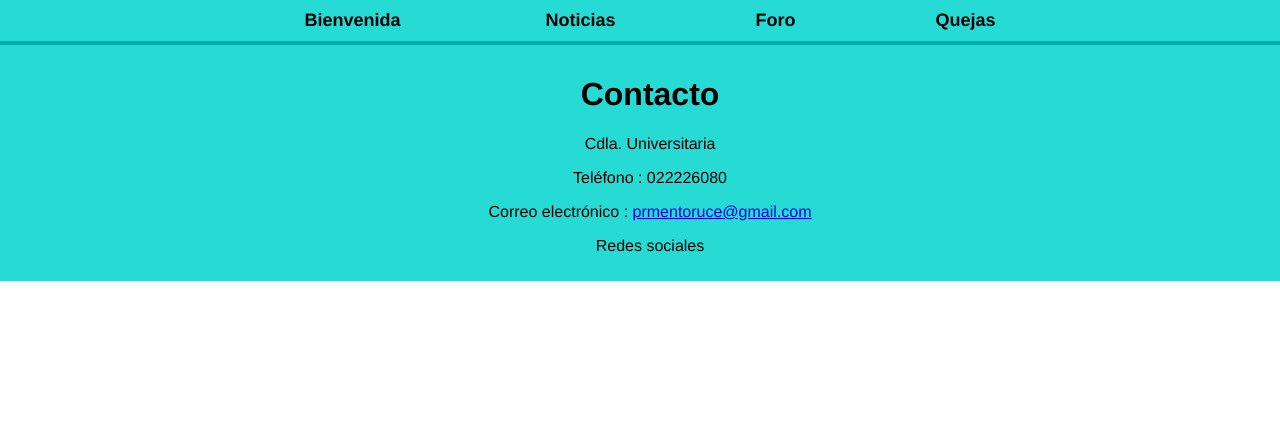
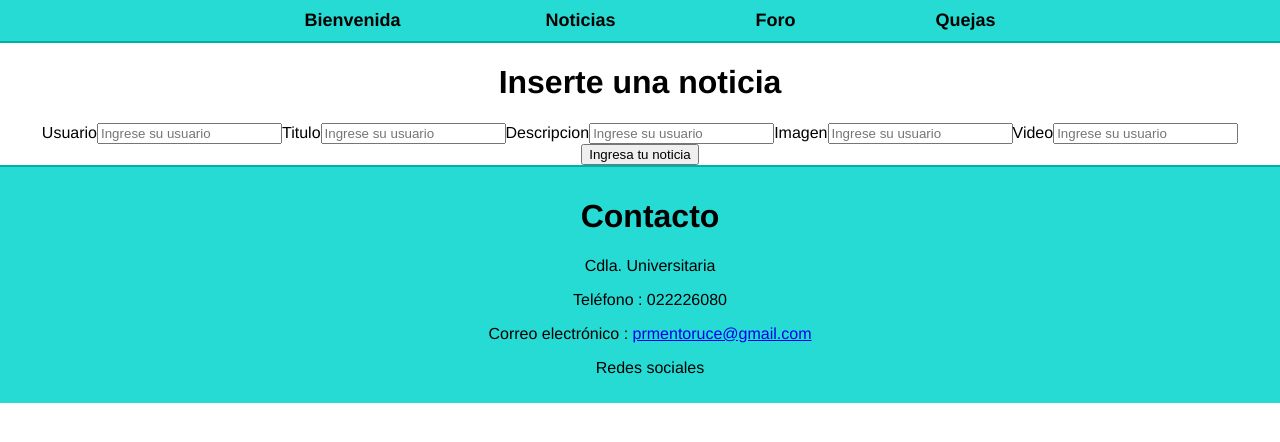
Before and after one commit to XaviX598/proyecto_grupo_3, a Vue app: page /#/ingresarNoticias in a window 1280 px wide. Shown: the top 442 px of the page. Built offline with nearby package versions, Linux system fonts and the light colour scheme.

Commit message:
Noticias

```diff
--- /dev/null
+++ b/src/modules/publicaciones/helpers/noticiasCliente.js
@@ -0,0 +1,20 @@
+import axios from "axios";
+
+export const ingresarNoticiasFachada = (bodyNoticia) =>{
+    ingresarNoticias(bodyNoticia)
+}
+export const buscarTodosFachada =async () =>{
+   return  await buscarTodos()
+}
+
+
+
+const ingresarNoticias = (bodyNoticia) =>{
+    axios.post(`http://localhost:8081/API/V1.0/Facultad/noticias`, bodyNoticia).then(r => r.data);
+    console.log('Se ha insertado una noticia')
+}
+
+const buscarTodos=async ()=>{
+  const data =  axios.get(`http://localhost:8081/API/V1.0/Facultad/noticias`).then(r => r.data);
+    return await data
+}
--- /dev/null
+++ b/src/modules/publicaciones/pages/IngresarNoticiasPage.vue
@@ -0,0 +1,71 @@
+<template>
+  <div>
+    <h1>Inserte una noticia</h1>
+    <label for="">Usuario</label>
+    <input placeholder="Ingrese su usuario" type="text" v-model="usuario" />
+    <label for="">Titulo</label>
+    <input placeholder="Ingrese su usuario" type="text" v-model="titulo" />
+    <label for="">Descripcion</label>
+    <input placeholder="Ingrese su usuario" type="text" v-model="descripcion" />
+    <label for="">Imagen</label>
+    <input placeholder="Ingrese su usuario" type="text" v-model="imagen" />
+    <label for="">Video</label>
+    <input placeholder="Ingrese su usuario" type="text" v-model="video" />
+    <div class="btn_guardar">
+      <button @click="agregarNoticia">Ingresa tu noticia</button>
+    </div>
+  </div>
+</template>
+
+<script>
+import { ingresarNoticiasFachada } from "../helpers/noticiasCliente";
+
+export default {
+  data() {
+    return {
+      titulo: null,
+      usuario: null,
+      descripcion: null,
+      imagen: null,
+      video: null,
+      fecha: null,
+    };
+  },
+
+  methods: {
+    async agregarNoticia() {
+      if (!this.usuario || !this.descripcion || !this.titulo) {
+        alert("Por favor, complete todos los campos obligatorios.");
+        return;
+      }
+      const fechaActual = new Date().toISOString();
+      const objeto = {
+        usuario: null,
+        descripcion: this.descripcion,
+        titulo: this.titulo,
+        video: this.video,
+        imagen: this.imagen,
+        fecha: fechaActual,
+      };
+      ingresarNoticiasFachada(objeto);
+      this.usuario = "";
+      this.descripcion = "";
+      this.titulo = "";
+      this.imagen = "";
+      this.video = "";
+
+      const confirmacion = confirm(
+        "Noticia agregada con éxito, ¿Desea agregar otra noticia?"
+      );
+
+      if (confirmacion) {
+      } else {
+        this.$router.push({ path: "/noticias" });
+      }
+    },
+  },
+};
+</script>
+
+<style>
+</style>
--- a/src/modules/publicaciones/pages/NoticiasPage.vue
+++ b/src/modules/publicaciones/pages/NoticiasPage.vue
@@ -1,13 +1,65 @@
 <template>
+  <div class="tabla">
+    <table border="1">
+      <tr>
+        <th>Usuario</th>
+        <th>Fecha</th>
+        <th>Descripcion</th>
+        <th>titulo</th>
+        <th>Imagen</th>
+        <th>Video</th>
+      </tr>
+      <tr v-for="(noticia, id) in noticias" :key="id">
+        <td>{{ noticia.usuario }}</td>
+        <td>{{ noticia.fecha }}</td>
+        <td>{{ noticia.descripcion }}</td>
+        <td>{{ noticia.titulo }}</td>
+        <td>{{ noticia.imagen }}</td>
+        <td>{{ noticia.video }}</td>
+      </tr>
+    </table>
+  </div>
+
+  <div>
+          <button @click="agregarNoticia">Ingresa tu noticia</button>
+
+  </div>
+
 
 </template>
 
 <script>
+import {
+  buscarTodosFachada,
+  ingresarNoticiasFachada,
+} from "../helpers/noticiasCliente";
+
 export default {
+  data() {
+    return {
+      usuario: "Xavier",
+      noticias: [],
+    };
+  },
 
-}
+  methods: {
+    async obtener() {
+      const data = await buscarTodosFachada();
+      this.noticias = data;
+      console.log(data);
+    },
+
+    agregarNoticia(){
+     this.$router.push({ path: "/ingresarNoticias" });
+
+    }
+  },
+
+  mounted() {
+    this.obtener();
+  },
+};
 </script>
 
 <style>
-
 </style>
--- a/src/router/index.js
+++ b/src/router/index.js
@@ -26,6 +26,10 @@ const routes = [
     component: () => import('../modules/publicaciones/pages/NoticiasPage.vue')
   },
   {
+    path: '/ingresarNoticias',
+    component: () => import('../modules/publicaciones/pages/IngresarNoticiasPage.vue')
+  },
+  {
     path: '/publicar',
     component: () => import('../modules/publicaciones/pages/PublicacionPage.vue')
   },
```
